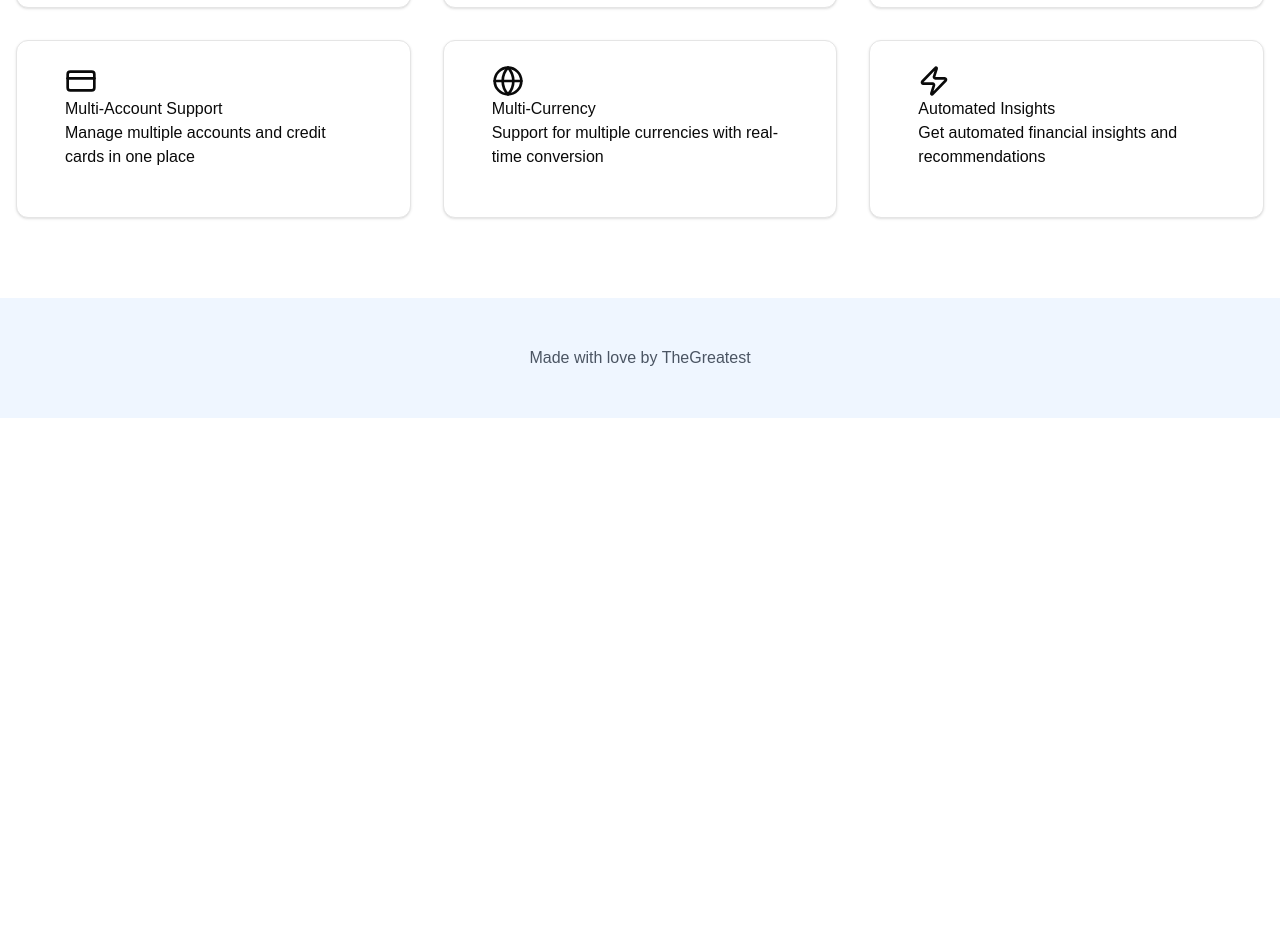
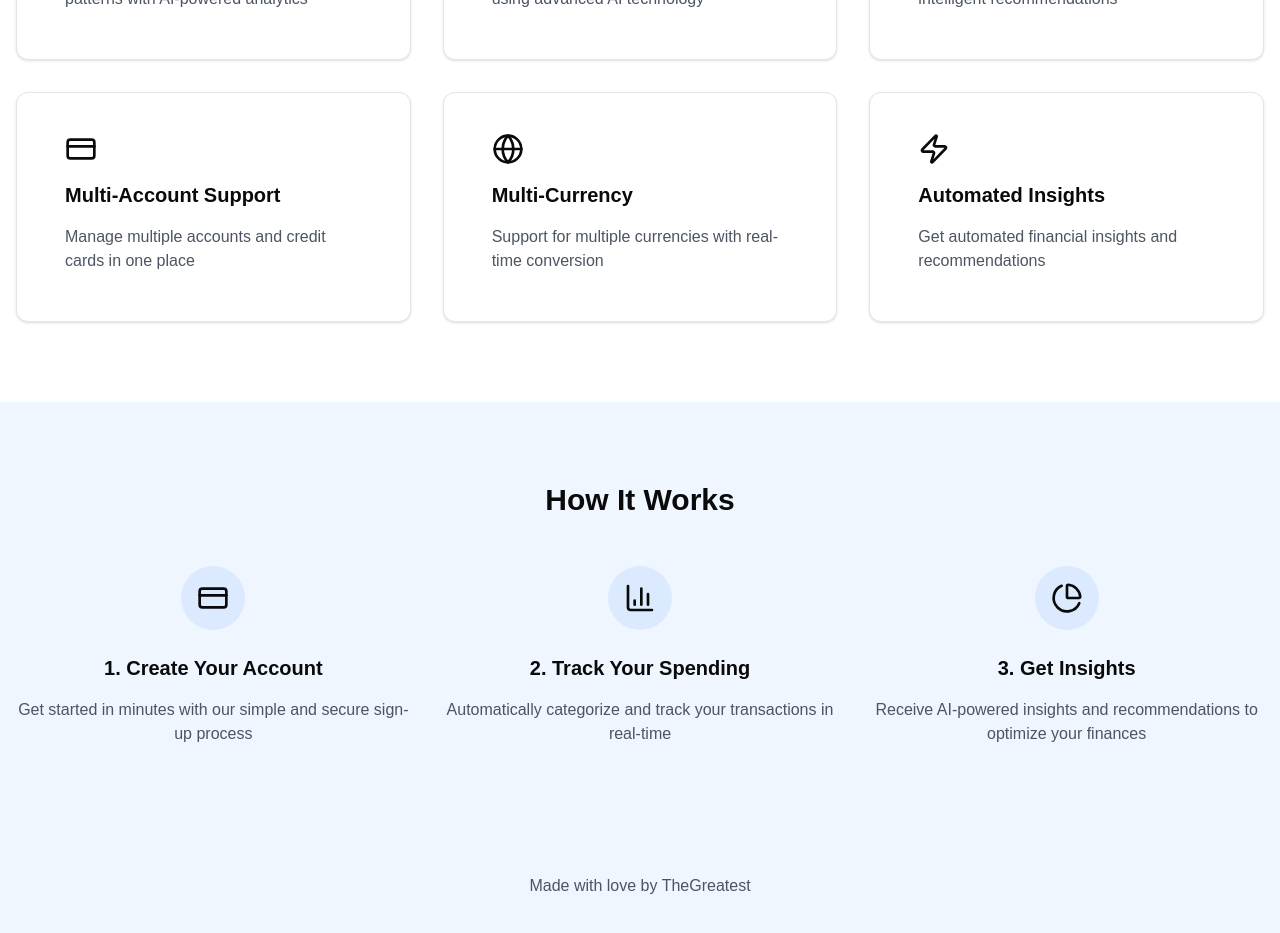
Before and after one commit to 1TheGreatest/savvy-cent, a Next.js app: page / in a window 1280 px wide. Shown: the part 2400-3333 px from the top of the page. Before the commit the page ends 2818 px from the top, so only its background shows below. Built offline with nearby package versions, Linux system fonts and the light colour scheme; no server answers.

Commit message:
how it works section done

```diff
--- a/app/page.tsx
+++ b/app/page.tsx
@@ -1,6 +1,6 @@
 import Hero from "@/components/hero";
 import { Card, CardContent } from "@/components/ui/card";
-import { featuresData, statsData } from "@/data/landing";
+import { featuresData, howItWorksData, statsData } from "@/data/landing";
 import Image from "next/image";
 
 export default function Home() {
@@ -31,12 +31,29 @@
           <div className="grid grid-cols-1 md:grid-cols-2 lg:grid-cols-3 gap-8">
             {featuresData.map((feature, index) => (
               <Card key={index} className="p-6">
-                <CardContent>
+                <CardContent className="space-y-4 pt-4">
                   {feature.icon}
-                  <h3>{feature.title}</h3>
-                  <p>{feature.description}</p>
+                  <h3 className="text-xl font-semibold">{feature.title}</h3>
+                  <p className="text-gray-600">{feature.description}</p>
                 </CardContent>
               </Card>
+            ))}
+          </div>
+        </div>
+      </section>
+
+      <section className="py-20 bg-blue-50">
+        <div className="container mx-auto px-4">
+          <h2 className="text-3xl font-bold text-center mb-12">How It Works</h2>
+          <div className="grid grid-cols-1 md:grid-cols-3 gap-8">
+            {howItWorksData.map((step, index) => (
+              <div key={index} className="text-center">
+                <div className="w-16 h-16 bg-blue-100 rounded-full flex items-center justify-center mx-auto mb-6">
+                  {step.icon}
+                </div>
+                <h3 className="text-xl font-semibold mb-4">{step.title}</h3>
+                <p className="text-gray-600">{step.description}</p>
+              </div>
             ))}
           </div>
         </div>
```
